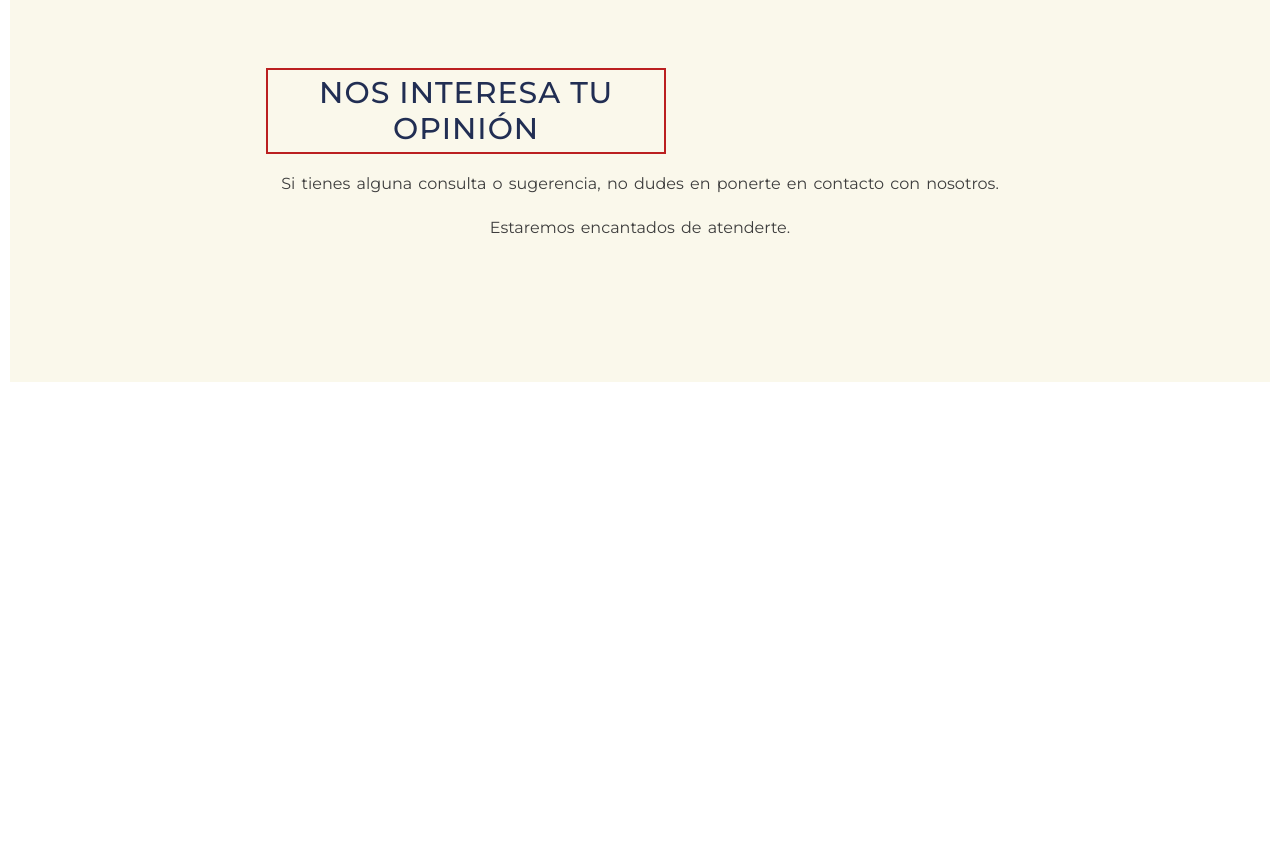
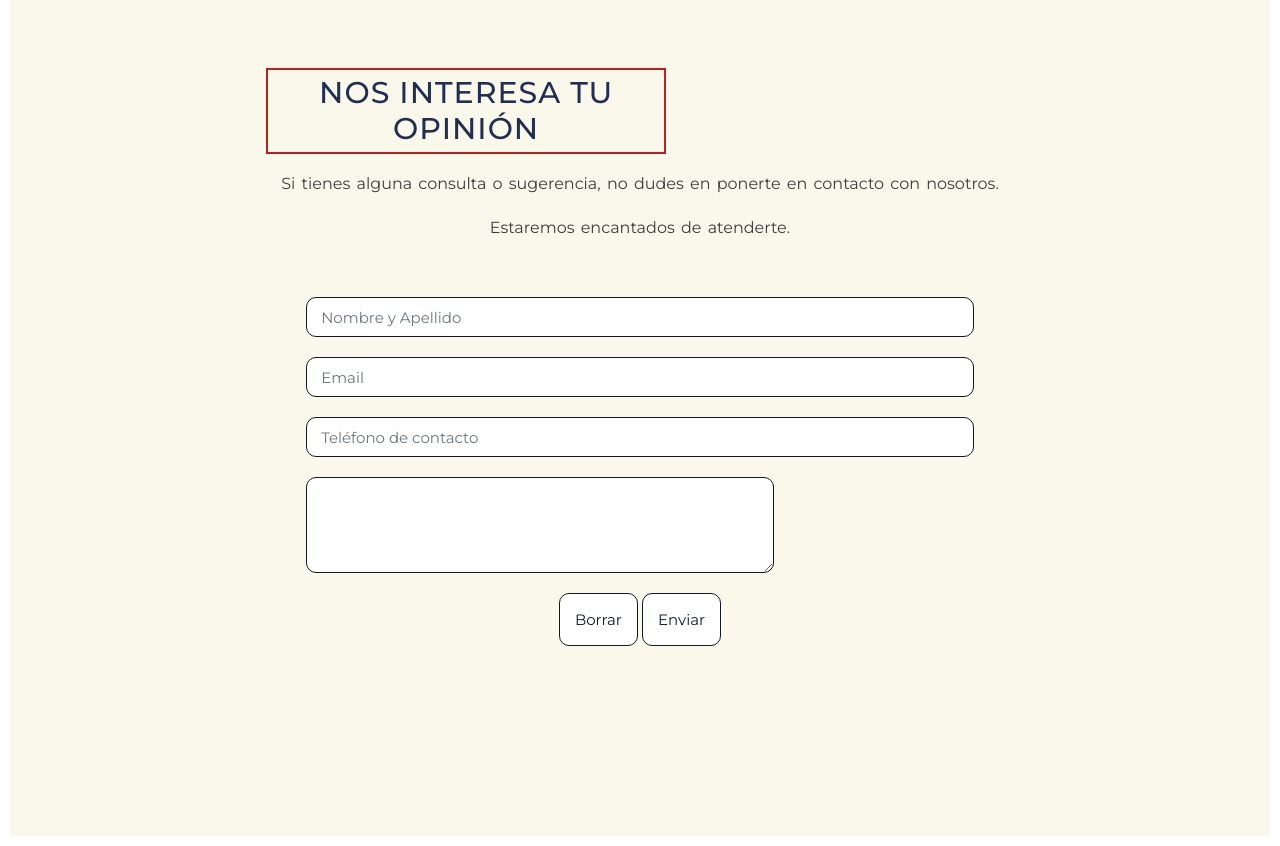
Before and after one commit to ValeriaArena/Kustom-ARENA, a website: page index.html in a window 1280 px wide. Shown: the part 2939-3785 px from the top of the page. Before the commit the page ends 3331 px from the top, so only its background shows below. Drawn offline with nearby package versions, Linux system fonts and the light colour scheme.

Commit message:
modifique el Index - form contacto

```diff
--- a/index.html
+++ b/index.html
@@ -113,6 +113,23 @@
         <h2 class="divTitulos h2Transformacion">nos interesa tu opinión</h2>
         <p>Si tienes alguna consulta o sugerencia, no dudes en ponerte en contacto con nosotros.</p>
         <p>Estaremos encantados de atenderte.</p>
+        <form action="#" method="GET" enctype="application/x-www-form-urlencoded">
+          <div class="mb-3">
+              <input type="text" name="form_fields[nombre]" class="formu form-control" placeholder="Nombre y Apellido">
+          </div>
+          <div class="mb-3">
+              <input type="email" name="form_fields[email]" class="formu form-control" aria-describedby="emailHelp" placeholder="Email">
+          </div>
+          <div class="mb-3">
+              <input type="phone"  name="form_fields[telefono]" class="formu form-control" placeholder="Teléfono de contacto">
+          </div>
+          <textarea class="formu formu2 form-control" name="form_fields[mensaje]"placeholder="Tu mensaje" rows="4">
+          </textarea>
+
+          <!-- Botones -->
+          <input type="reset" class="btn btn-secondary formu botonesFormu" value="Borrar">
+          <input type="submit" class="btn btn-primary formu botonesFormu" value="Enviar">
+      </form>
     </div>
 
     <script src="https://cdn.jsdelivr.net/npm/bootstrap@5.0.1/dist/js/bootstrap.bundle.min.js" integrity="sha384-gtEjrD/SeCtmISkJkNUaaKMoLD0//ElJ19smozuHV6z3Iehds+3Ulb9Bn9Plx0x4" crossorigin="anonymous"></script>
```
